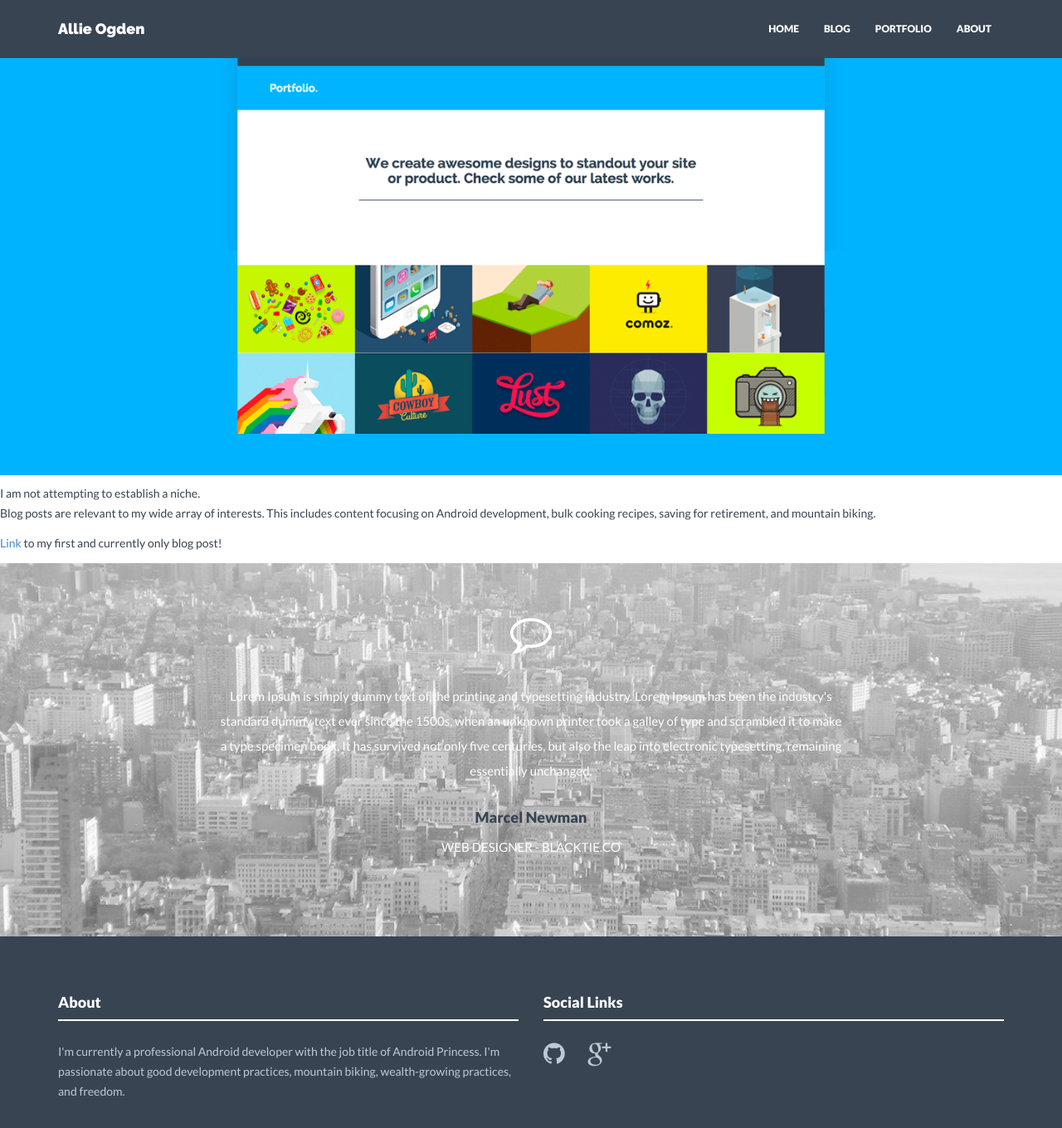
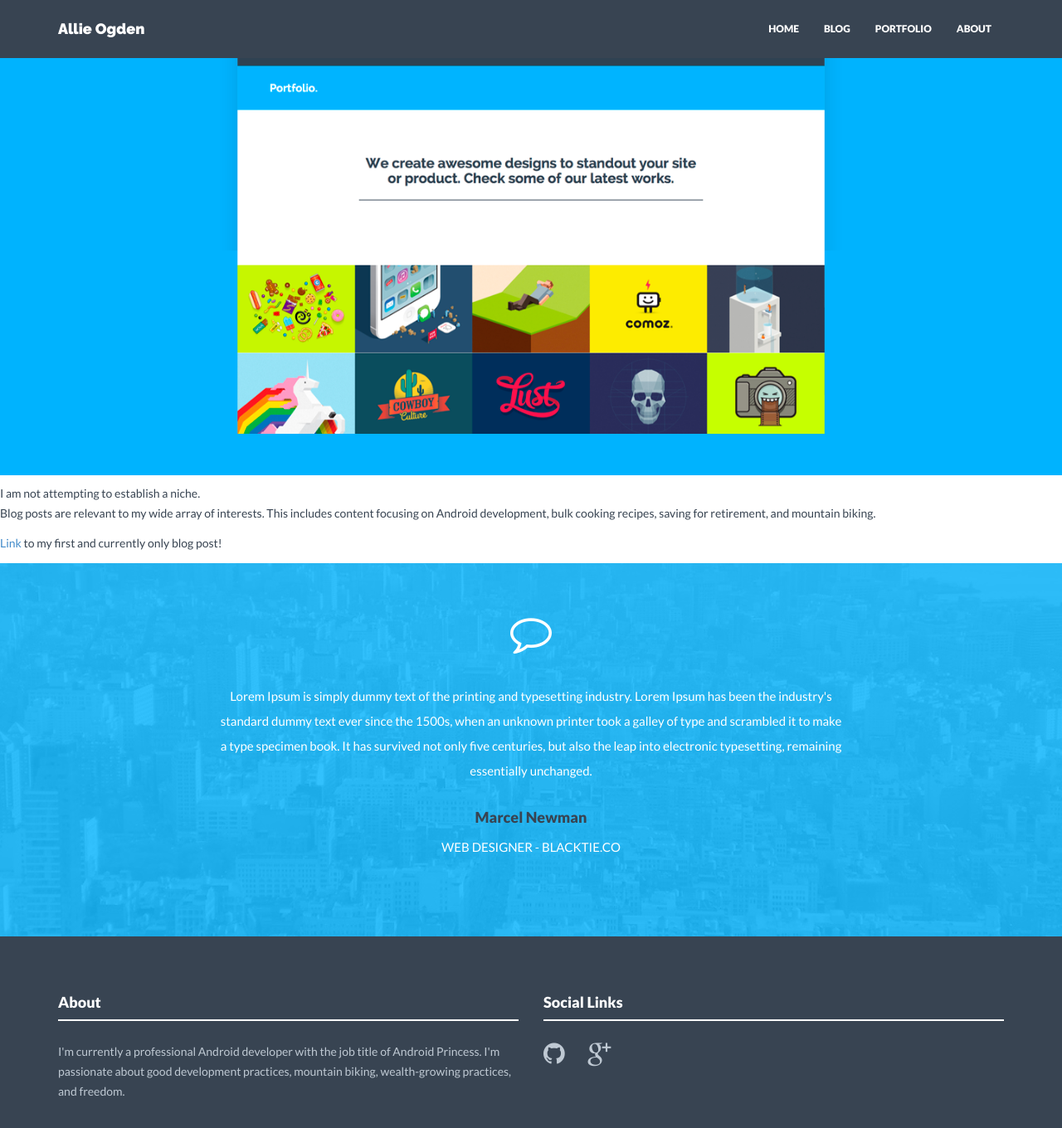
Before and after one commit to Skytile/skytile.github.io, a Jekyll site: the page built from index.md, in a window 1280 px wide and 1400 px high, scrolled down 289 px. Shown: the top 1360 px of the window at 83% size. Built offline with Jekyll 4.4.1, drawn with Linux system fonts in a browser that asks for light colours; nearby versions of some CDN libraries.

Commit message:
Fix primary RGB value.

```diff
--- a/assets/css/style.css
+++ b/assets/css/style.css
@@ -5,7 +5,7 @@
 
 :root {
 	--primary: #00b3fe;
-	--primary_rgb: "0,179,254";
+	--primary_rgb: 0,179,254;
 	--secondary: #384452;
 	--link: #428bca;
   --link_hover: #01b2fe;
```
